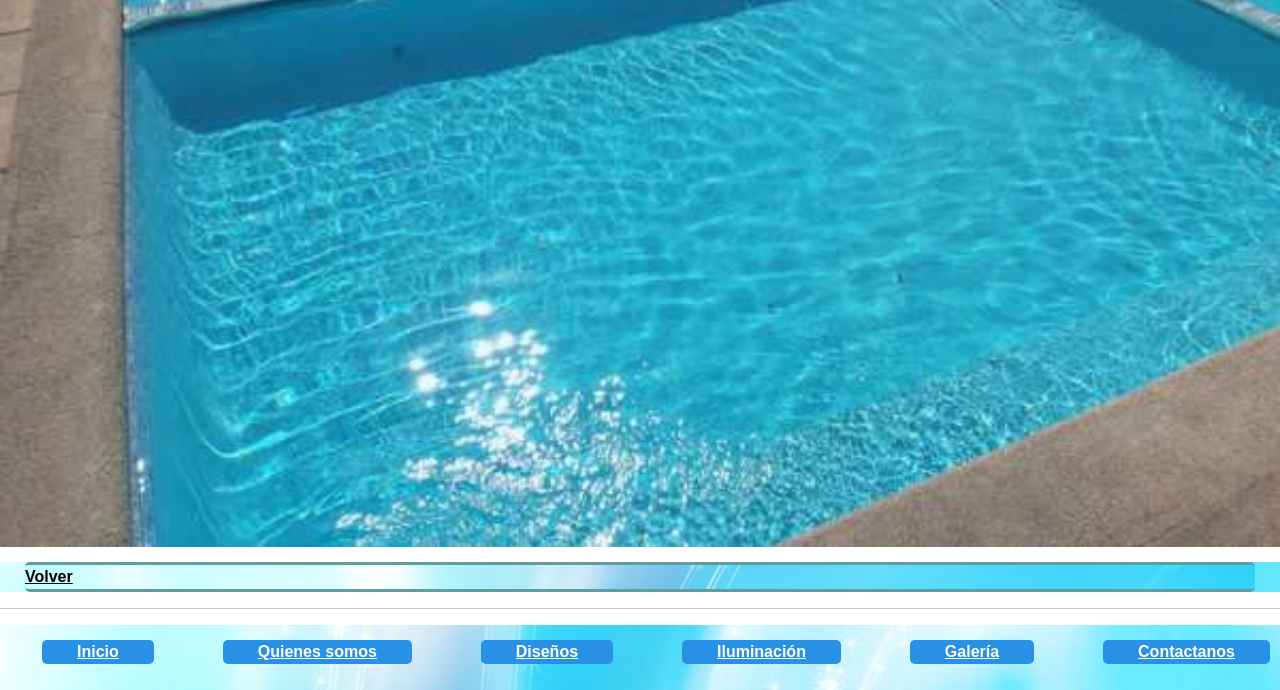
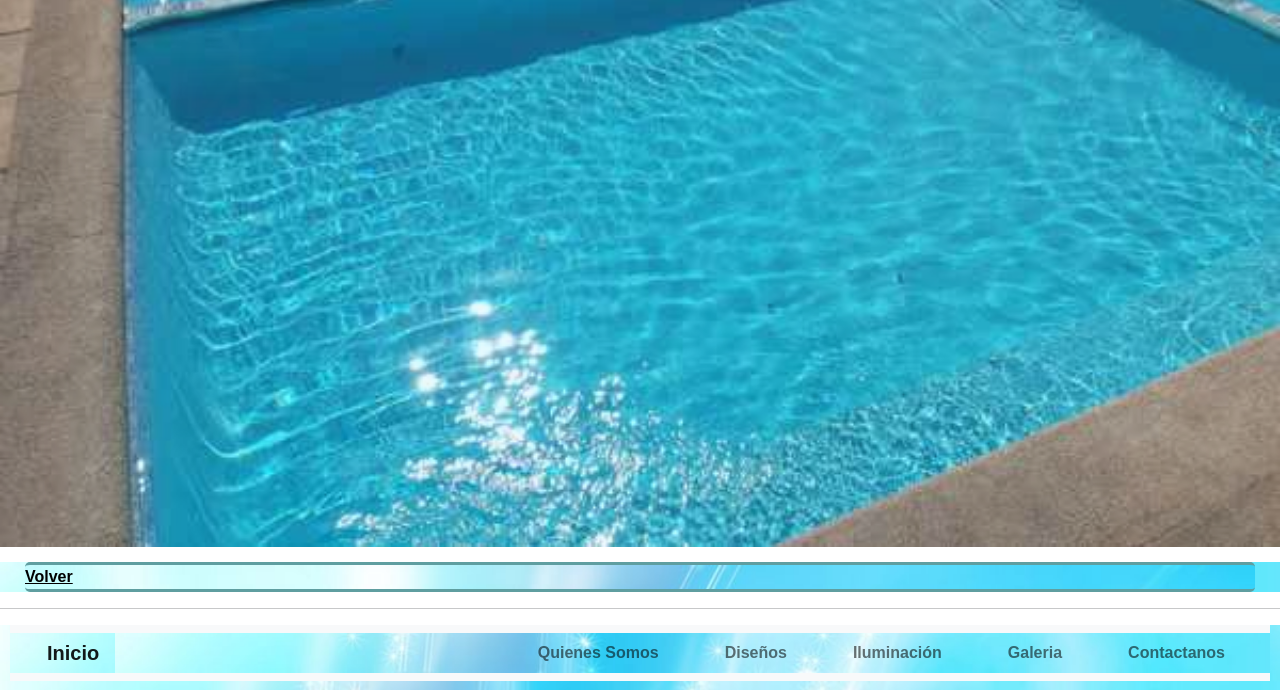
Before and after one commit to meg19831/timepool, a plain HTML site: page pages/galería.html in a window 1280 px wide. Shown: the part 4117-4807 px from the top of the page. Drawn offline with nearby package versions, Linux system fonts and the light colour scheme.

Commit message:
agregando navbar en footer en seccion galeria

```diff
--- a/pages/galería.html
+++ b/pages/galería.html
@@ -79,7 +79,34 @@
         <hr>
 <footer>
         <div class="estilofooter">
-            <nav>
+            <nav class="navbar navbar-expand-lg navbar-light bg-light mx-end" >
+                <div class="container-fluid">
+                    <a class="navbar-brand" href="../index.html">Inicio</a>
+                    <button class="navbar-toggler" type="button" data-bs-toggle="collapse" data-bs-target="#navbarSupportedContent" aria-controls="navbarSupportedContent" aria-expanded="false" aria-label="Toggle navigation">
+                    <span class="navbar-toggler-icon"></span>
+                    </button>
+                    <div class="collapse navbar-collapse" id="navbarSupportedContent">
+                    <ul class="navbar-nav ms-auto">
+                        <li class="nav-item">
+                        <a class="nav-link" aria-current="page" href="./pages/quienes somos.html">Quienes Somos</a>
+                        </li>
+                        <li class="nav-item">
+                        <a class="nav-link" aria-current="page" href="./pages/diseños.html">Diseños</a>
+                        </li>
+                        <li class="nav-item">
+                        <a class="nav-link" aria-current="page" href="./pages/iluminacion.html">Iluminación</a>
+                        </li>
+                        <li class="nav-item">
+                        <a class="nav-link" aria-current="page" href="./pages/galería.html">Galeria</a>
+                        </li>
+                        <li class="nav-item">
+                        <a class="nav-link" aria-current="page" href="./pages/contactanos.html">Contactanos</a>
+                        </li>
+                    </ul>
+                    </div>
+                </div>
+            </nav>
+            <!--<nav>
                 <ul class="estilofooter__redessociales">
                     <li class="estilofooter__redessociales--estilo"><a href="../index.html">Inicio</a href></li>
                     <li class="estilofooter__redessociales--estilo"><a href="quienes somos.html">Quienes somos</a href></li>
@@ -88,6 +115,7 @@
                     <li class="estilofooter__redessociales--estilo"><a href="galería.html">Galería</a href></li>
                     <li class="estilofooter__redessociales--estilo"><a href="contactanos.html">Contactanos</a href></li>
                 </ul>
+            </nav>-->
             <div class="final">
                 <img class="final__imagen" src="../assets/iconos/icono.png" alt="icono de la pagina" width="50">
                 <img class="final__imagen" src="../assets/iconos/estampilla garantia.jpg " alt="icono redes sociales" width="50">
```
